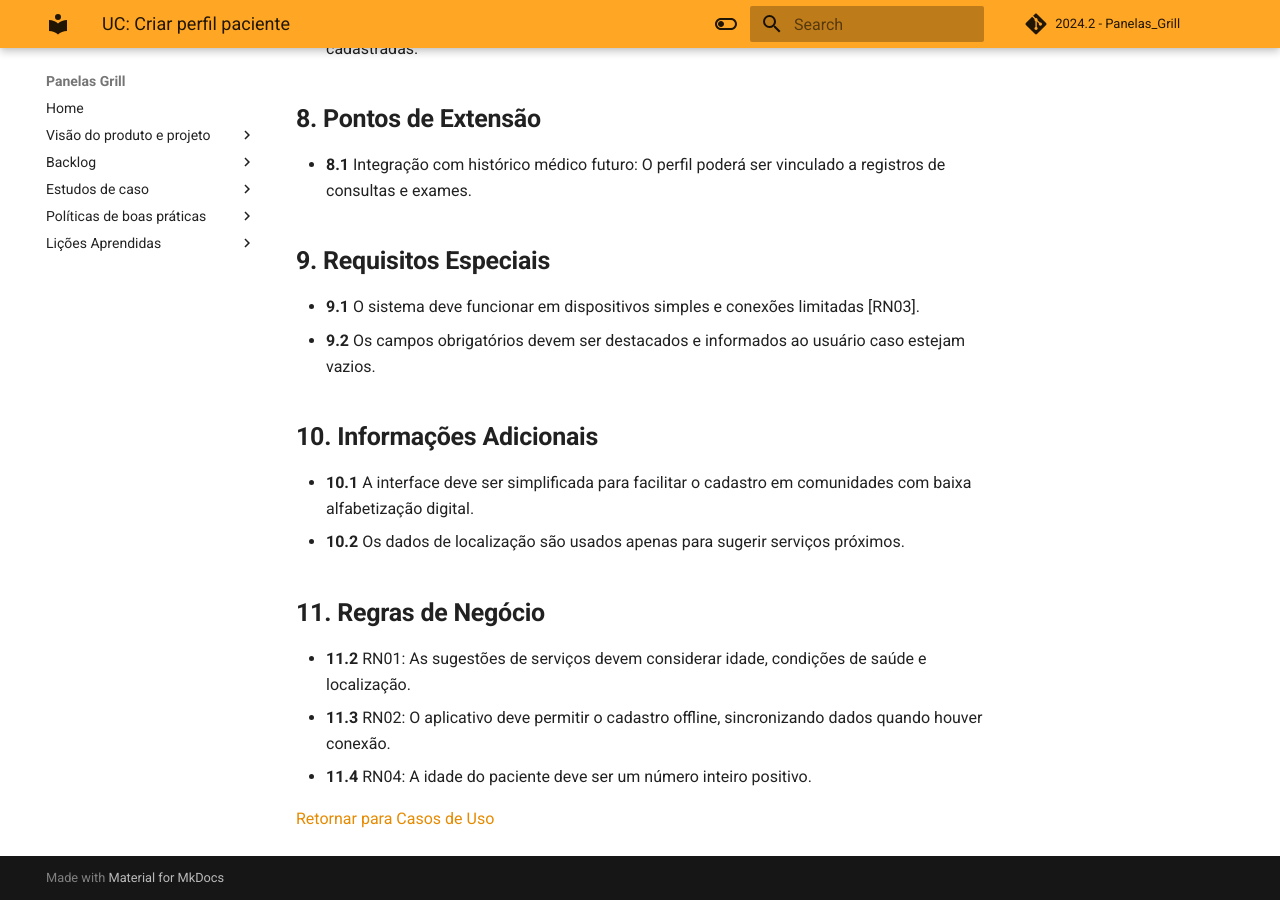
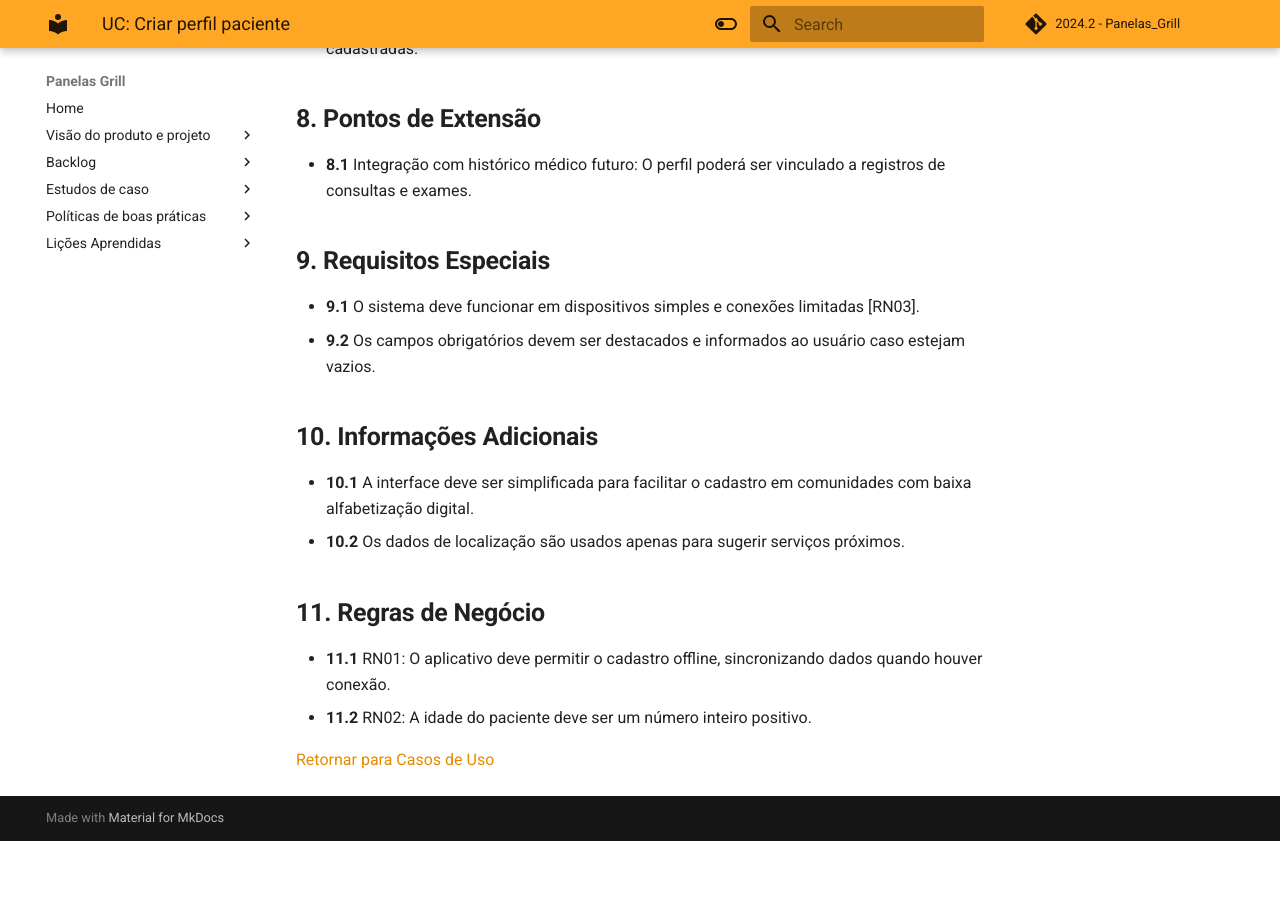
Before and after one commit to mdsreq-fga-unb/2024.2-T03-PanelasGrill, an MkDocs documentation site: the page built from docs/unidade4/criar.md, in a window 1280 px wide and 900 px high, scrolled down 1622 px. Built offline with MkDocs 1.6.1 and Material for MkDocs 9.7.7, drawn with Linux system fonts in a browser that asks for light colours; comment, search, counter and statistics services are not loaded; after the commit the page ends 2463 px from its top, so only the background shows below that.

```diff
--- a/docs/unidade4/criar.md
+++ b/docs/unidade4/criar.md
@@ -63,9 +63,8 @@
 
 
 ## **11. Regras de Negócio**
-- **11.2** RN01: As sugestões de serviços devem considerar idade, condições de saúde e localização.
-- **11.3** RN02: O aplicativo deve permitir o cadastro offline, sincronizando dados quando houver conexão.
-- **11.4** RN04: A idade do paciente deve ser um número inteiro positivo.
+- **11.1** RN01: O aplicativo deve permitir o cadastro offline, sincronizando dados quando houver conexão.
+- **11.2** RN02: A idade do paciente deve ser um número inteiro positivo.
 
 
 
```
